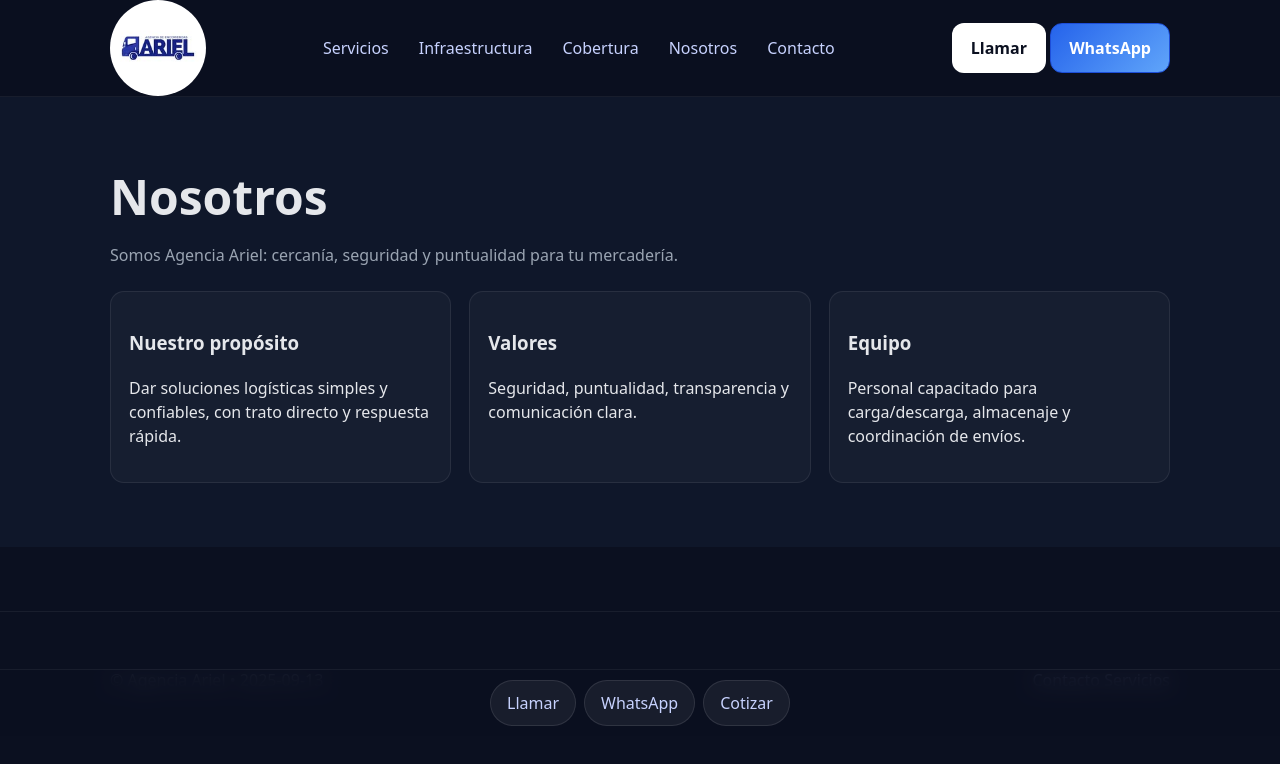
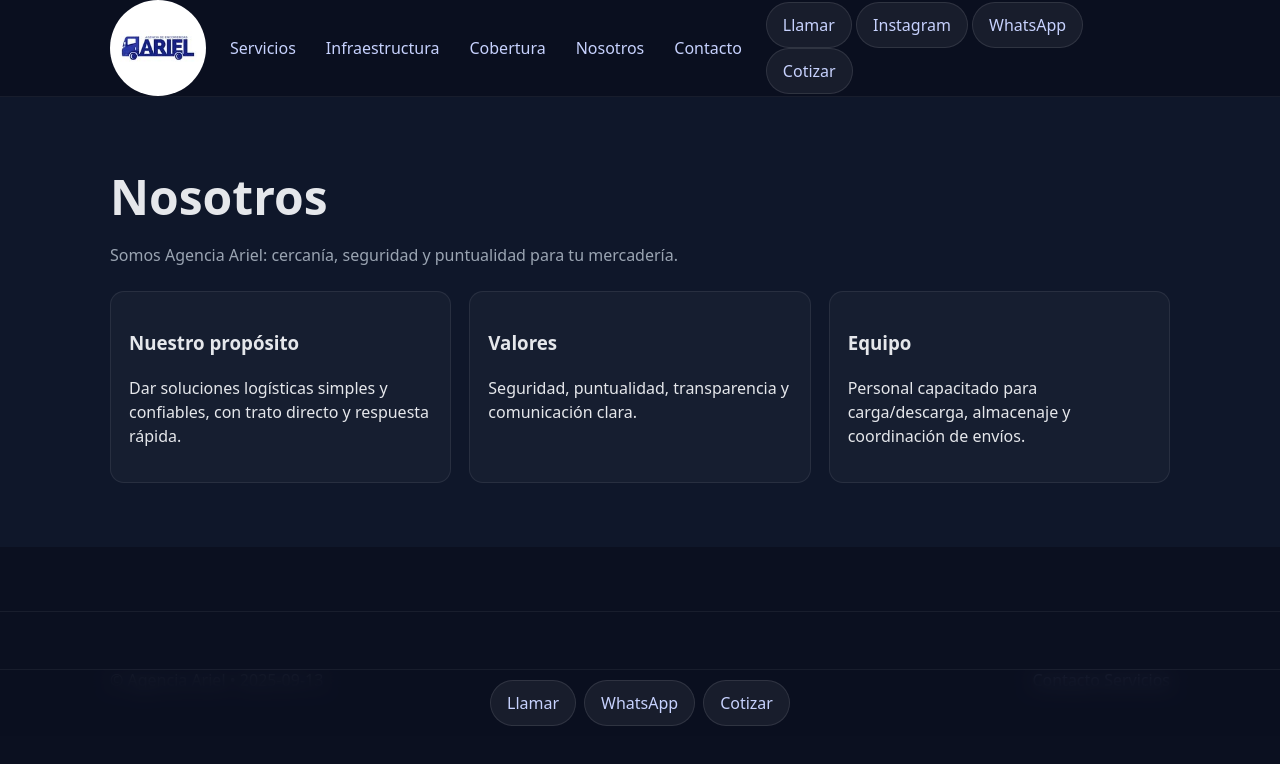
Before and after one commit to Daegon13/Agencia_ariel, a plain HTML site: page nosotros.html in a window 1280 px wide. Drawn offline with Linux system fonts and the light colour scheme.

Commit message:
Redes sociales añadidas

```diff
--- a/nosotros.html
+++ b/nosotros.html
@@ -40,8 +40,10 @@
 
       <!-- Botones de llamada a la acción -->
       <div class="header-ctas">
-        <a class="btn btn-light" href="tel:+59823073050">Llamar</a>
-        <a class="btn btn-primary" id="ctaWhatsAppHeader">WhatsApp</a>
+        <a class="action" href="tel:+59823073050">Llamar</a>
+        <a class="action" href="https://www.instagram.com/agenciaariel/">Instagram</a>
+        <a class="action" id="ctaWhatsAppBar">WhatsApp</a>
+        <a class="action" href="/contacto.html#cotizar">Cotizar</a>
       </div>
     </div>
   </header>
```
Also changed, not shown: cobertura.html (+1 -0 lines), contacto.html (+1 -0 lines), index.html (+1 -0 lines), infraestructura.html (+1 -0 lines), servicios/index.html (+2 -1 lines).
